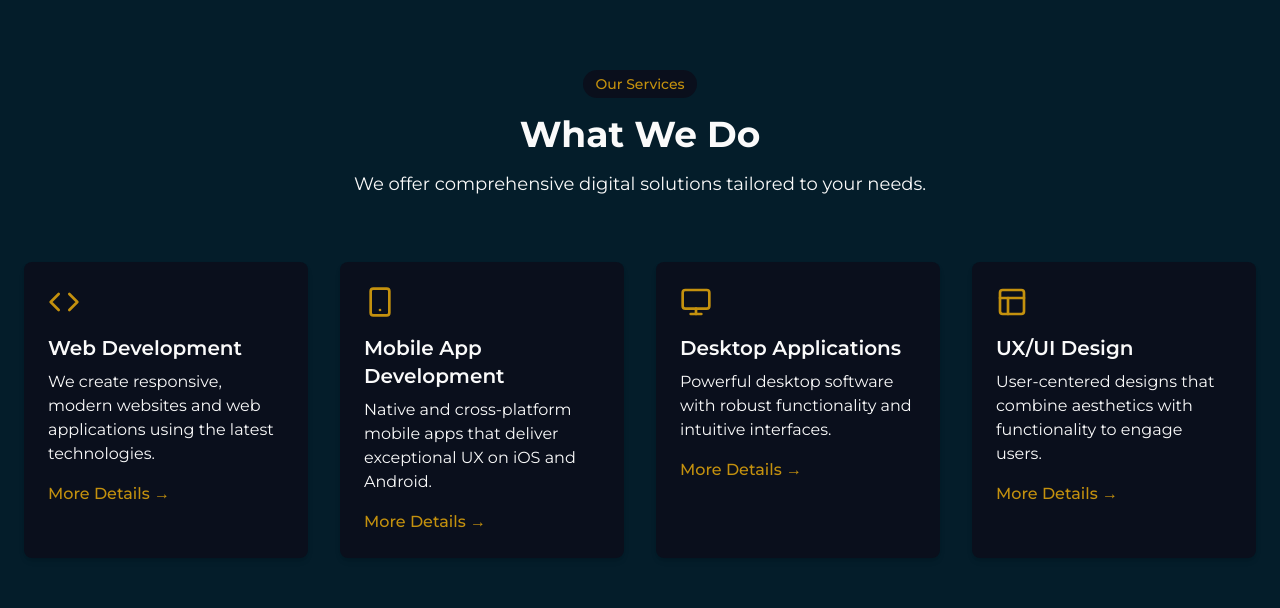
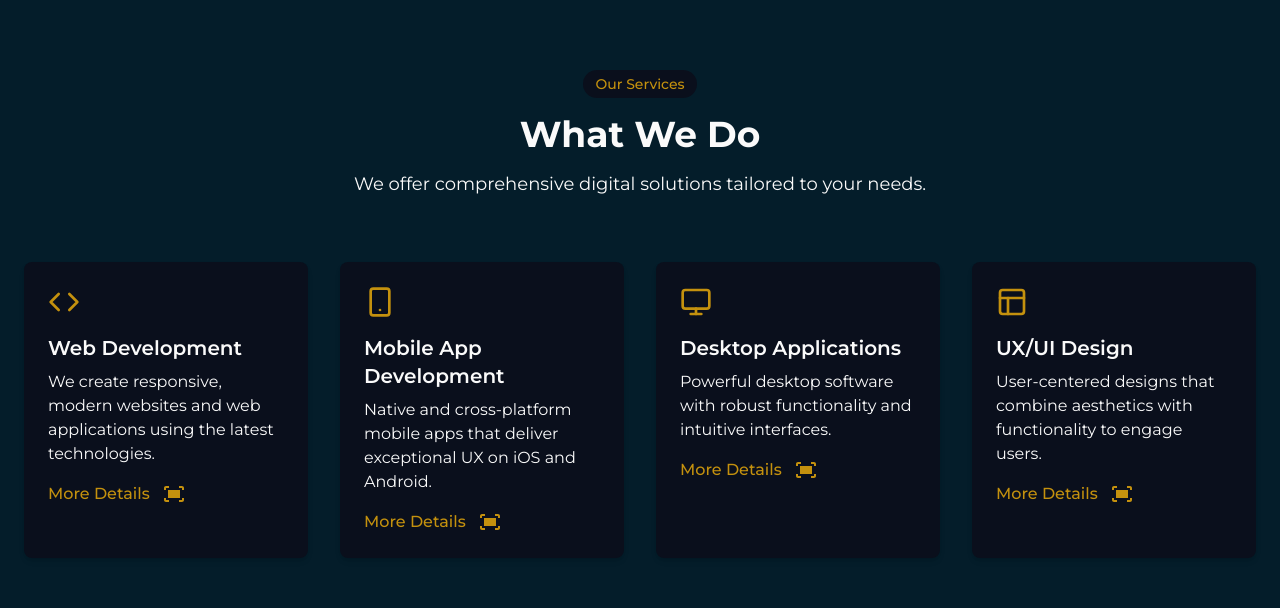
Before and after one commit to Hope-Dev-Ethiopia/hope-dev-portfolio, a Next.js app: page / in a window 1280 px wide. Shown: the part 1766-2374 px from the top of the page. Built offline with nearby package versions, Linux system fonts and the light colour scheme.

Commit message:
fix:modal for service detail

```diff
--- /dev/null
+++ b/src/app/components/Service.tsx
@@ -0,0 +1,138 @@
+"use client";
+import React, { useState } from "react";
+import { MdFitScreen } from "react-icons/md";
+import { Code, Smartphone, Monitor, Layout, X } from "lucide-react";
+
+const services = [
+	{
+		title: "Web Development",
+		icon: <Code className="h-8 w-8 text-accent" />,
+		description:
+			"We create responsive, modern websites and web applications using the latest technologies.",
+		features: [
+			"Frontend development (React, Vue, Angular)",
+			"Backend development (Node.js, Python, Ruby)",
+			"E-commerce solutions",
+			"Progressive Web Apps (PWAs)",
+		],
+	},
+	{
+		title: "Mobile App Development",
+		icon: <Smartphone className="h-8 w-8 text-accent" />,
+		description:
+			"Native and cross-platform mobile apps that deliver exceptional UX on iOS and Android.",
+		features: [
+			"Native iOS development (Swift)",
+			"Native Android development (Kotlin)",
+			"Cross-platform development (React Native, Flutter)",
+			"App Store optimization and deployment",
+		],
+	},
+	{
+		title: "Desktop Applications",
+		icon: <Monitor className="h-8 w-8 text-accent" />,
+		description:
+			"Powerful desktop software with robust functionality and intuitive interfaces.",
+		features: [
+			"Cross-platform desktop apps (Electron)",
+			"Windows applications (.NET)",
+			"macOS applications (Swift)",
+			"Linux applications",
+		],
+	},
+	{
+		title: "UX/UI Design",
+		icon: <Layout className="h-8 w-8 text-accent" />,
+		description:
+			"User-centered designs that combine aesthetics with functionality to engage users.",
+		features: [
+			"User research and personas",
+			"Wireframing and prototyping",
+			"Visual design and branding",
+			"Usability testing and iteration",
+		],
+	},
+];
+
+const Services: React.FC = () => {
+	const [showModal, setShowModal] = useState(false);
+	const [activeFeatures, setActiveFeatures] = useState<string[]>([]);
+	const [modalTitle, setModalTitle] = useState("");
+
+	const handleShowModal = (title: string, features: string[]) => {
+		setModalTitle(title);
+		setActiveFeatures(features);
+		setShowModal(true);
+	};
+
+	const handleCloseModal = () => {
+		setShowModal(false);
+		setActiveFeatures([]);
+	};
+
+	return (
+		<section
+			id="services"
+			className="py-20 bg-secondary font-[family-name:var(--font-mont)]"
+		>
+			<div className="container mx-auto px-4 md:px-6">
+				<div className="text-center mb-16">
+					<span className="inline-block px-3 py-1 bg-primary text-accent rounded-full text-sm font-medium mb-4">
+						Our Services
+					</span>
+					<h2 className="text-3xl md:text-4xl font-bold text-foreground mb-4">
+						What We Do
+					</h2>
+					<p className="max-w-2xl mx-auto text-lg text-foreground">
+						We offer comprehensive digital solutions tailored to your needs.
+					</p>
+				</div>
+
+				<div className="grid grid-cols-1 sm:grid-cols-2 lg:grid-cols-4 gap-8">
+					{services.map((service, index) => (
+						<div
+							key={index}
+							className="bg-primary p-6 rounded-lg shadow-md hover:shadow-xl transition-shadow duration-300"
+						>
+							<div className="mb-4">{service.icon}</div>
+							<h3 className="text-xl font-semibold text-foreground mb-2">
+								{service.title}
+							</h3>
+							<p className="text-foreground mb-4">{service.description}</p>
+							<button
+								onClick={() => handleShowModal(service.title, service.features)}
+								className="text-accent hover:underline hover:cursor-pointer flex justify-center items-center gap-3 font-medium"
+							>
+								More Details{" "}
+								<MdFitScreen className="text-2xl hover:underline " />
+							</button>
+						</div>
+					))}
+				</div>
+			</div>
+
+			{showModal && (
+				<div className="fixed inset-0 z-50 bg-primary bg-opacity-50 flex items-center justify-center px-4">
+					<div className="bg-foreground rounded-lg shadow-lg max-w-md w-full p-6 relative transform transition-all duration-1000 ease-in-out scale-100 opacity-100">
+						<button
+							onClick={handleCloseModal}
+							className="absolute top-2 right-2 text-gray-500 hover:text-gray-700"
+						>
+							<X className="w-5 h-5 hover:cursor-pointer" />
+						</button>
+						<h3 className="text-xl font-semibold mb-4 text-primary">
+							{modalTitle}
+						</h3>
+						<ul className="list-disc pl-5 space-y-2 text-sm text-gray-700">
+							{activeFeatures.map((feature, idx) => (
+								<li key={idx}>{feature}</li>
+							))}
+						</ul>
+					</div>
+				</div>
+			)}
+		</section>
+	);
+};
+
+export default Services;
--- a/src/app/components/Services.tsx
+++ /dev/null
@@ -1,67 +0,0 @@
-'use client';
-
-import React from "react";
-import { Code, Smartphone, Monitor, Layout } from "lucide-react";
-
-const services = [
-  {
-    title: "Web Development",
-    icon: <Code className="h-8 w-8 text-accent" />,
-    description: "We create responsive, modern websites and web applications using the latest technologies.",
-  },
-  {
-    title: "Mobile App Development",
-    icon: <Smartphone className="h-8 w-8 text-accent" />,
-    description: "Native and cross-platform mobile apps that deliver exceptional UX on iOS and Android.",
-  },
-  {
-    title: "Desktop Applications",
-    icon: <Monitor className="h-8 w-8 text-accent" />,
-    description: "Powerful desktop software with robust functionality and intuitive interfaces.",
-  },
-  {
-    title: "UX/UI Design",
-    icon: <Layout className="h-8 w-8 text-accent" />,
-    description: "User-centered designs that combine aesthetics with functionality to engage users.",
-  },
-];
-
-const Services: React.FC = () => {
-  return (
-    <section id="services" className="py-20 bg-secondary font-[family-name:var(--font-mont)]">
-      <div className="container mx-auto px-4 md:px-6">
-        <div className="text-center mb-16">
-          <span className="inline-block px-3 py-1 bg-primary text-accent rounded-full text-sm font-medium mb-4">
-            Our Services
-          </span>
-          <h2 className="text-3xl md:text-4xl font-bold text-foreground mb-4">
-            What We Do
-          </h2>
-          <p className="max-w-2xl mx-auto text-lg text-foreground">
-            We offer comprehensive digital solutions tailored to your needs.
-          </p>
-        </div>
-
-        <div className="grid grid-cols-1 sm:grid-cols-2 lg:grid-cols-4 gap-8">
-          {services.map((service, index) => (
-            <div
-              key={index}
-              className="bg-primary p-6 rounded-lg shadow-md hover:shadow-xl transition-shadow duration-300"
-            >
-              <div className="mb-4">{service.icon}</div>
-              <h3 className="text-xl font-semibold text-foreground mb-2">
-                {service.title}
-              </h3>
-              <p className="text-foreground mb-4">{service.description}</p>
-              <button className="text-accent hover:underline font-medium">
-                More Details →
-              </button>
-            </div>
-          ))}
-        </div>
-      </div>
-    </section>
-  );
-};
-
-export default Services;
--- a/src/app/globals.css
+++ b/src/app/globals.css
@@ -1,10 +1,12 @@
 @import "tailwindcss";
+
 
 :root {
   --primary: #0A0F1C;
   --secondary: #041D2A;
   --foreground: #FAFAFA;
   --accent: #C4910E;
+  --secondaryBg: #131B25;
   --accent-hover: #C9950E;
 }
 
@@ -14,6 +16,7 @@
   --color-foreground: var(--foreground);
   --color-accent: var(--accent);
   --color-accent-hover: var(--accent-hover);
+  --color-secondaryBg: var(--secondaryBg);
   --font-sans: var(--font-geist-sans);
   --font-mono: var(--font-geist-mono);
 }
--- a/src/app/not-found.tsx
+++ b/src/app/not-found.tsx
@@ -10,16 +10,16 @@ const NotFound = () => {
 						<h1 className="mb-4 text-7xl tracking-tight font-extrabold lg:text-9xl text-primary-600 dark:text-primary-500">
 							404
 						</h1>
-						<p className="mb-4 text-3xl tracking-tight font-bold text-gray-900 md:text-4xl">
+						<p className="mb-4 text-3xl tracking-tight font-bold text-foreground md:text-4xl">
 							Something&apos;s missing.
 						</p>
-						<p className="mb-4 text-lg font-light text-gray-500 dark:text-gray-400">
+						<p className="mb-4 text-lg font-light text-foreground">
 							Sorry, we can&apos;t find that page. You&apos;ll find lots to
 							explore on the home page.{" "}
 						</p>
 						<Link
 							href="/"
-							className="inline-flex transition-colors text-white bg-accent hover:bg-primary focus:ring-4 focus:outline-none focus:ring-primary-300 font-medium rounded-lg text-sm px-5 py-2.5 text-center dark:focus:ring-primary-900 my-4"
+							className="inline-flex transition-colors text-foreground bg-accent hover:bg-primary focus:ring-4 focus:outline-none focus:ring-primary-300 font-medium rounded-lg text-sm px-5 py-2.5 text-center dark:focus:ring-primary-900 my-4"
 						>
 							Back to Homepage
 						</Link>
--- a/src/app/page.tsx
+++ b/src/app/page.tsx
@@ -2,7 +2,7 @@
 import Header from "./components/Header";
 import Hero from "./components/Hero";
 import About from "./components/About";
-import Services from "./components/Services";
+import Services from "./components/Service";
 import Team from "./components/Team";
 
 export default function Home() {
```
Also changed, not shown: package.json (+8 -1 lines), src/app/components/Team.tsx (+2 -6 lines), 1 other file (tests, documents, lock files or other folders).
